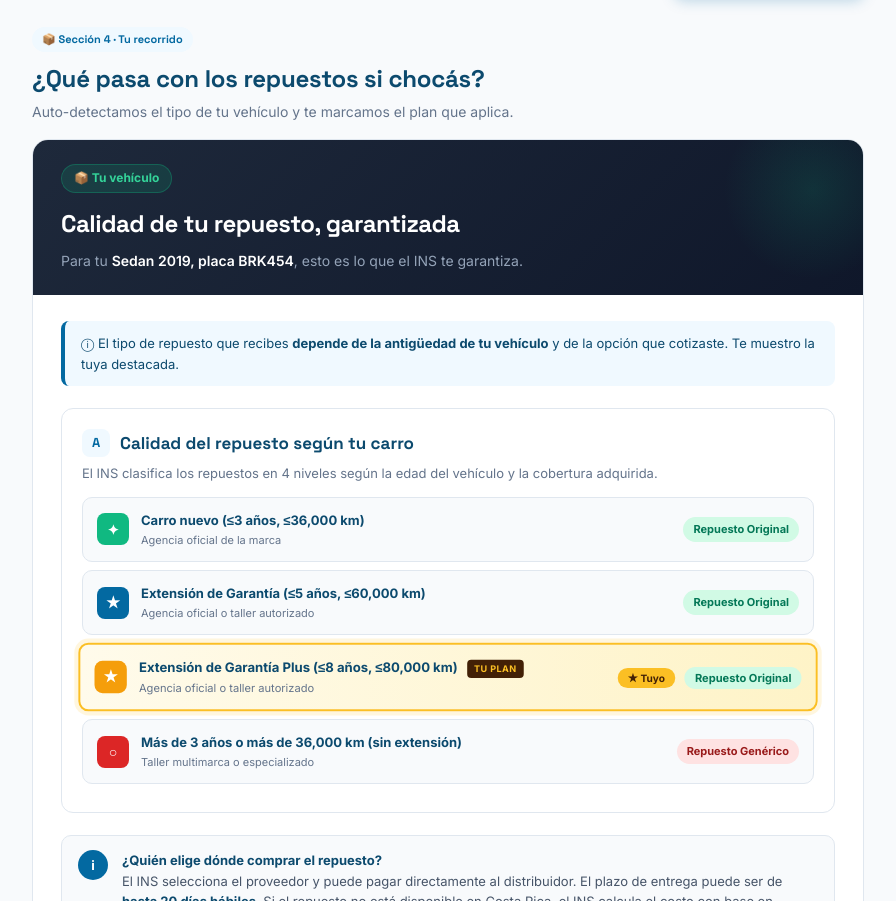
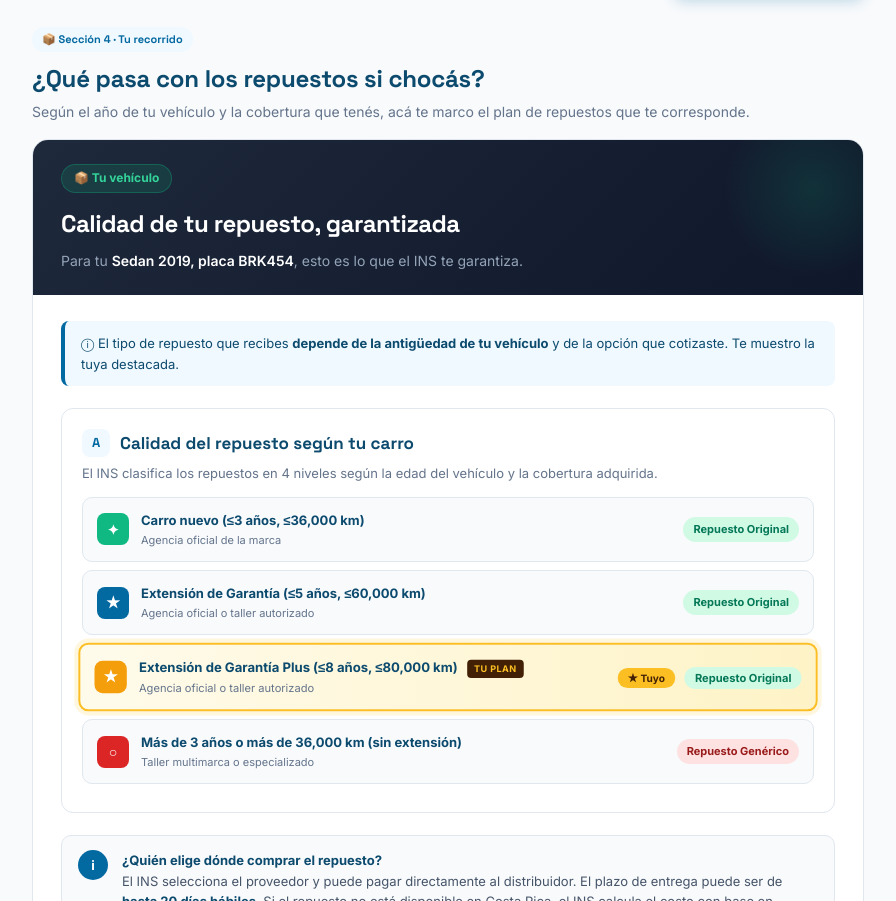
Before and after one commit to jhernandez-vibecode/COTIZADOR-AUTOS, a plain HTML site: page explicacion/index.html in a window 1280 px wide. Shown: the part 2422-3323 px from the top of the page, without its empty margins (192-1088 px from the left). Drawn offline with Linux system fonts and the light colour scheme.

Commit message:
style(explicador): copy seccion 4 mas humano (no 'auto-detectamos')
ANTES: 'Auto-detectamos el tipo de tu vehículo y te marcamos el plan que aplica.' (suena robotico)
AHORA: 'Según el año de tu vehículo y la cobertura que tenés, acá te marco el plan de repuestos que te corresponde.' (humano, cercano)

```diff
--- a/explicacion/index.html
+++ b/explicacion/index.html
@@ -1557,7 +1557,7 @@
     <div class="section-header">
       <span class="section-num">📦 Sección 4 · Tu recorrido</span>
       <h2 class="section-title">¿Qué pasa con los repuestos si chocás?</h2>
-      <p class="section-sub">Auto-detectamos el tipo de tu vehículo y te marcamos el plan que aplica.</p>
+      <p class="section-sub">Según el año de tu vehículo y la cobertura que tenés, acá te marco el plan de repuestos que te corresponde.</p>
     </div>
 
     <div class="s4-block">
```
